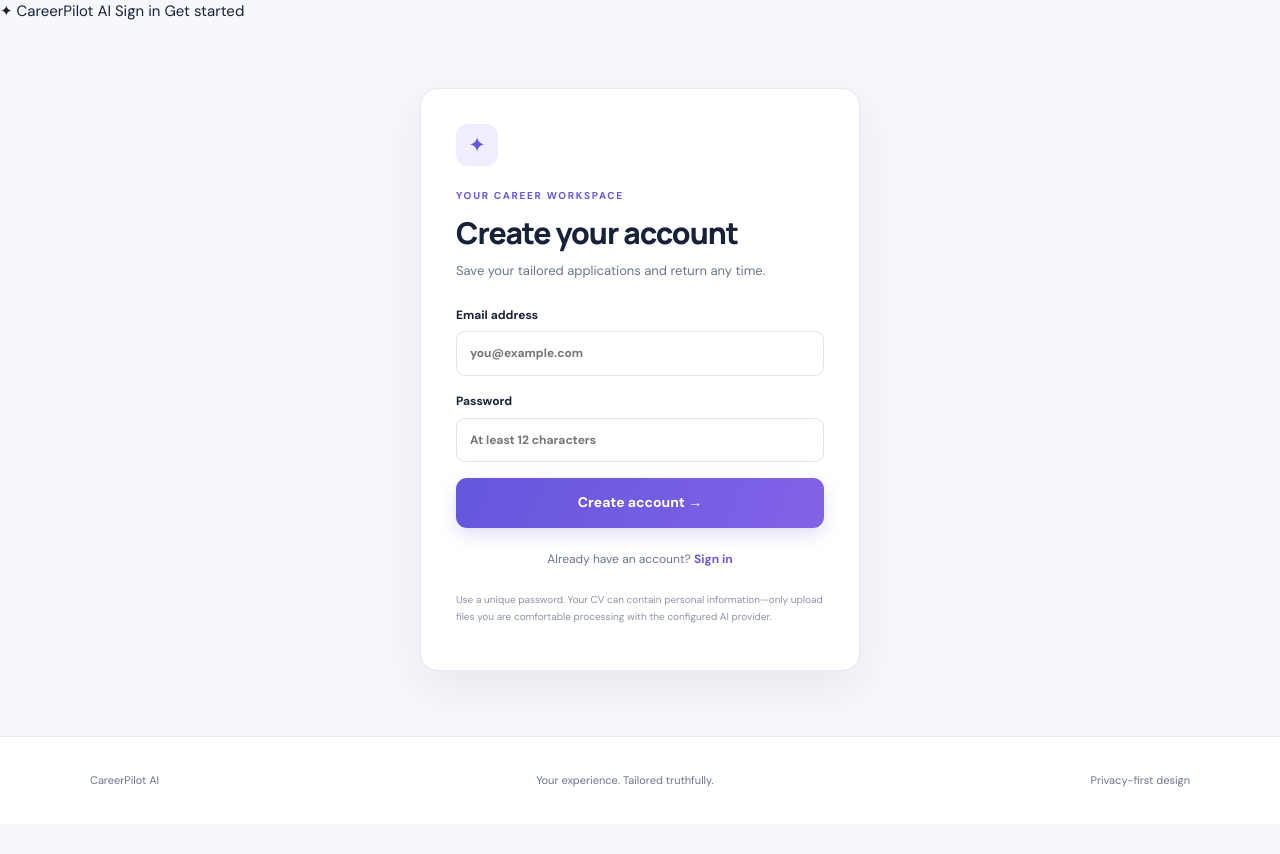
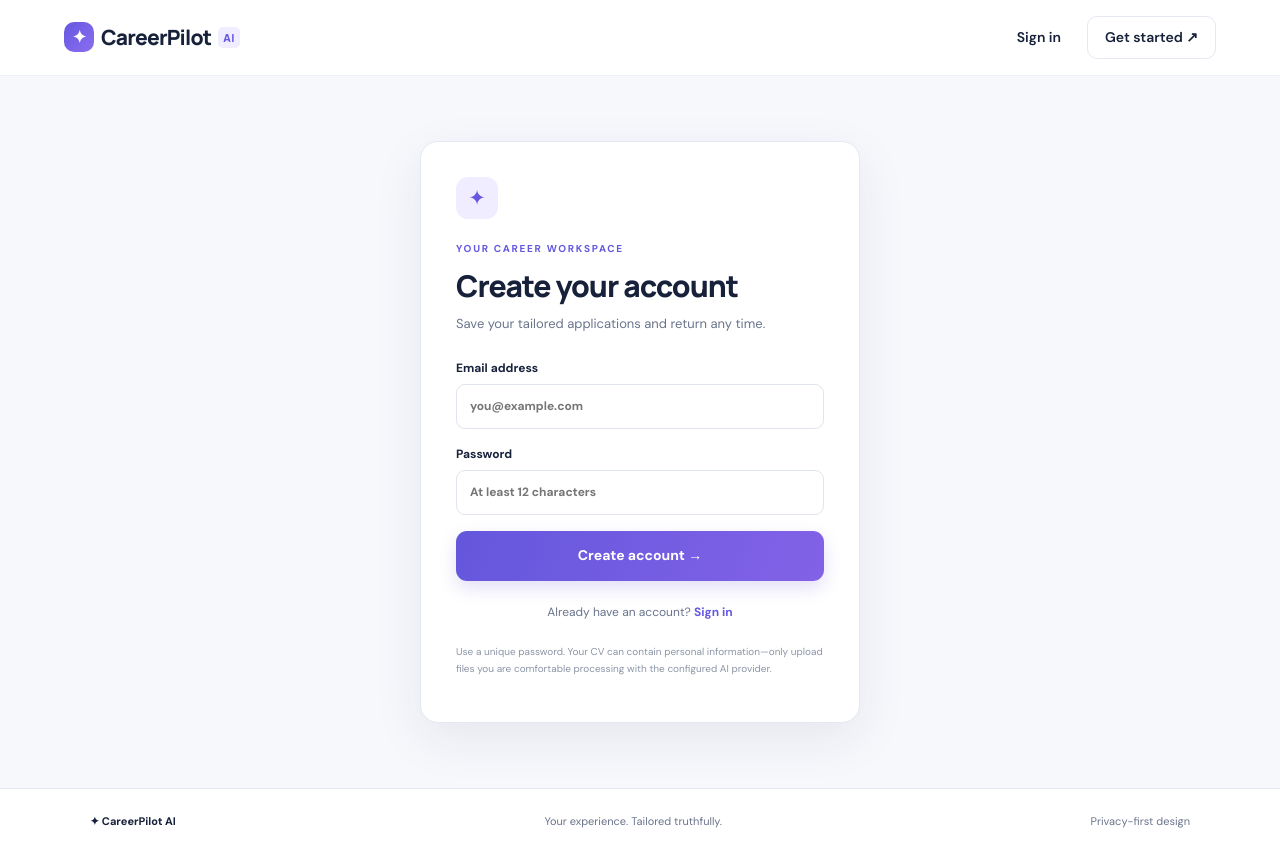
Before and after one commit to ritikuradi13-jpg/CareerPilot-AI, a Flask app: page /signup in a window 1280 px wide. Before the commit the page ends 787 px from the top, so only its background shows below. Run offline with Flask 3, Linux system fonts and the light colour scheme.

Commit message:
Update header and footer in base.html
Refactor header and footer structure for improved styling and semantics.

```diff
--- a/templates/base.html
+++ b/templates/base.html
@@ -1,4 +1,3 @@
-
 <!DOCTYPE html>
 <html lang="en">
 <head>
@@ -8,38 +7,45 @@
     <link rel="stylesheet" href="{{ url_for('static', filename='style.css') }}">
 </head>
 <body>
-    <header>
-        <nav>
-            <a href="{{ url_for('index') }}">✦ CareerPilot AI</a>
 
+    <header class="nav">
+        <a href="{{ url_for('index') }}" class="brand">
+            <span class="brand-mark">✦</span>
+            CareerPilot <span class="ai">AI</span>
+        </a>
+
+        <div class="nav-links">
             {% if session.get('user_id') %}
-                <a href="{{ url_for('dashboard') }}">My workspace</a>
-                <form action="{{ url_for('logout') }}" method="post" style="display:inline">
-    <button type="submit">Sign out</button>
-</form>
+                <a href="{{ url_for('dashboard') }}" class="nav-cta">My workspace</a>
+                <form action="{{ url_for('logout') }}" method="post">
+                    <button type="submit" class="link-button">Sign out</button>
+                </form>
             {% else %}
                 <a href="{{ url_for('login') }}">Sign in</a>
-                <a href="{{ url_for('signup') }}">Get started</a>
+                <a href="{{ url_for('signup') }}" class="nav-cta">Get started ↗</a>
             {% endif %}
-        </nav>
+        </div>
     </header>
 
-    <main>
+    <div class="page">
         {% with messages = get_flashed_messages(with_categories=true) %}
             {% if messages %}
-                {% for category, message in messages %}
-                    <div class="flash {{ category }}">{{ message }}</div>
-                {% endfor %}
+                <div class="flashes">
+                    {% for category, message in messages %}
+                        <div class="flash {{ category }}">{{ message }}</div>
+                    {% endfor %}
+                </div>
             {% endif %}
         {% endwith %}
 
         {% block content %}{% endblock %}
-    </main>
+    </div>
 
     <footer>
-        <p>CareerPilot AI</p>
-        <p>Your experience. Tailored truthfully.</p>
-        <p>Privacy-first design</p>
+        <span>✦ CareerPilot AI</span>
+        <span>Your experience. Tailored truthfully.</span>
+        <span>Privacy-first design</span>
     </footer>
+
 </body>
 </html>
```
